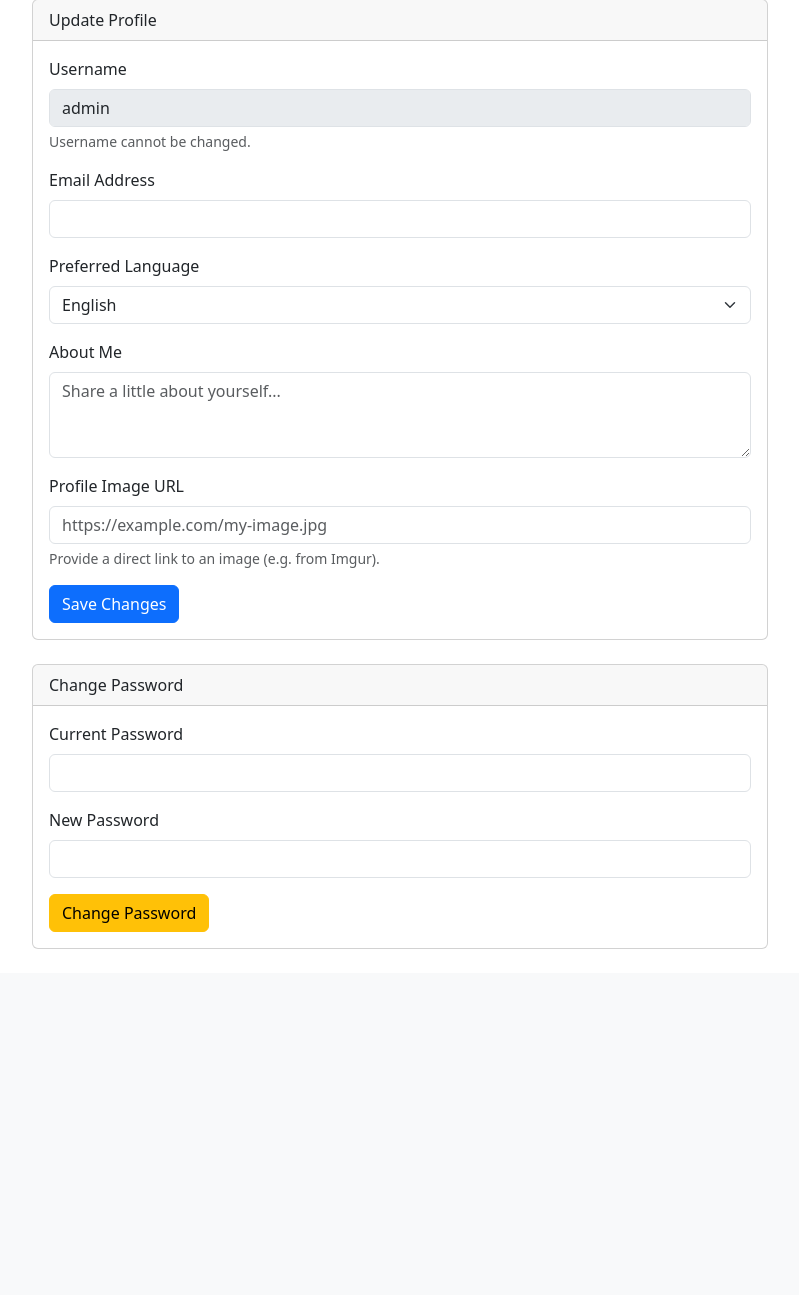
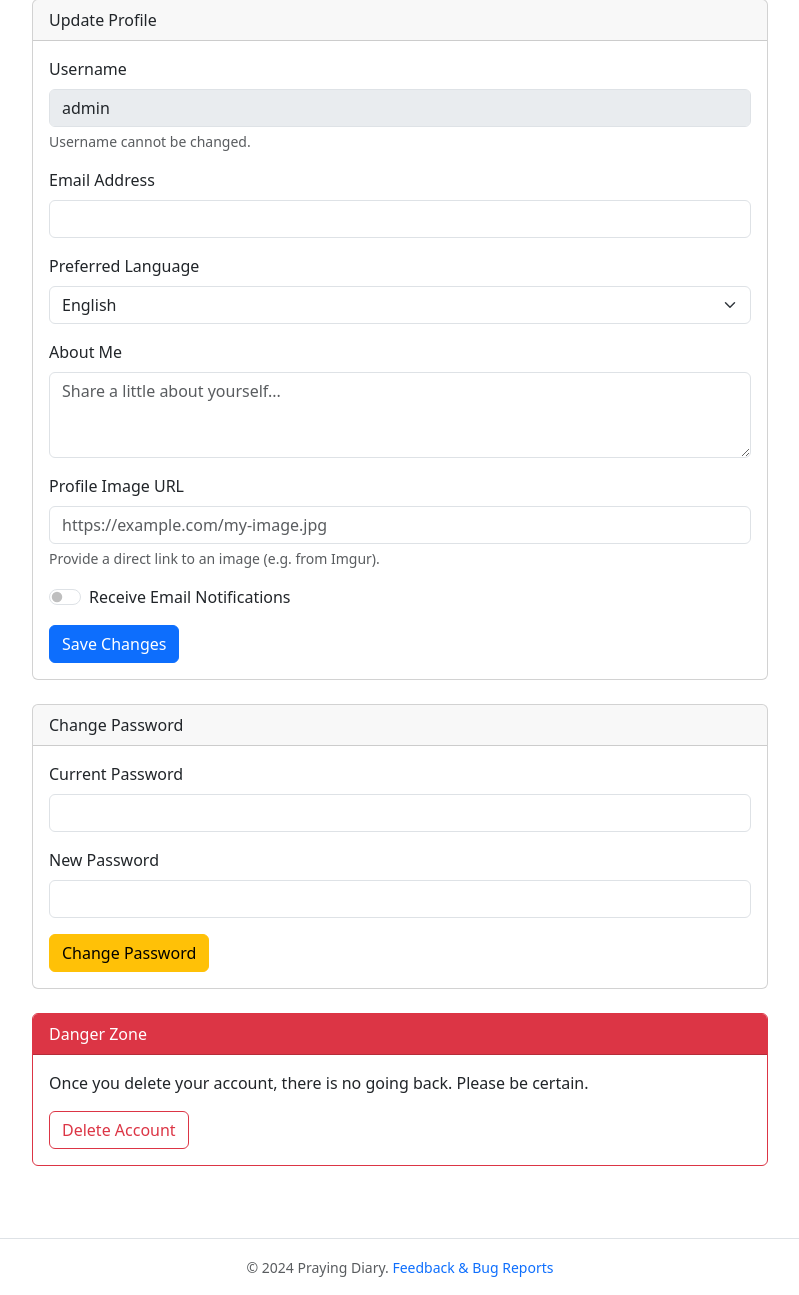
Before and after one commit to arm00pv/pray, a Flask app: page /settings/ in a window 1280 px wide. Shown: the part 127-1422 px from the top of the page, without its empty margins (240-1039 px from the left). Before the commit the page ends 1076 px from the top, so only its background shows below. Run offline with Flask 3, Linux system fonts and the light colour scheme; a user stored in the database is signed in; data that the repository does not hold is empty.

Commit message:
Implement Account Deletion and Feedback System
- Added `Feedback` model.
- Created `routes/feedback_routes.py` and templates.
- Added `delete_account` route to `settings_routes.py` with full cleanup logic.
- Updated Admin Dashboard to manage feedback.
- Updated translations (English/Spanish).

Co-authored-by: arm00pv <207780510+arm00pv@users.noreply.github.com>

```diff
--- a/app.py
+++ b/app.py
@@ -21,6 +21,7 @@ from routes.message_routes import message_bp
 from routes.reminder_routes import reminder_bp
 from routes.goal_routes import goal_bp
 from routes.game_routes import game_bp
+from routes.feedback_routes import feedback_bp
 from utils import get_random_verse, send_email, get_todays_reading
 from models import Announcement, PrayerReminder
 from apscheduler.schedulers.background import BackgroundScheduler
@@ -93,6 +94,7 @@ def create_app():
     app.register_blueprint(reminder_bp)
     app.register_blueprint(goal_bp)
     app.register_blueprint(game_bp)
+    app.register_blueprint(feedback_bp)
 
     @app.context_processor
     def inject_context():
--- a/models.py
+++ b/models.py
@@ -21,6 +21,7 @@ class User(UserMixin, db.Model):
     about_me = db.Column(db.String(500), nullable=True) # Added Bio
     profile_image_url = db.Column(db.String(255), nullable=True) # Added Profile Image
     preferred_language = db.Column(db.String(10), default='en') # Added Preferred Language
+    allow_email_notifications = db.Column(db.Boolean, default=True) # Notification Preference
     password_hash = db.Column(db.String(255), nullable=False)
     created_at = db.Column(db.DateTime, default=lambda: datetime.now(timezone.utc))
     is_verified = db.Column(db.Boolean, default=False)
@@ -264,3 +265,14 @@ class AdminUserNote(db.Model):
 
     admin = db.relationship('Admin')
     user = db.relationship('User', backref='admin_notes')
+
+class Feedback(db.Model):
+    id = db.Column(db.Integer, primary_key=True)
+    user_id = db.Column(db.Integer, db.ForeignKey('user.id'), nullable=True)
+    category = db.Column(db.String(50), default='general') # bug, feature, general, prayer_request
+    content = db.Column(db.Text, nullable=False)
+    email = db.Column(db.String(150), nullable=True) # For anonymous feedback
+    status = db.Column(db.String(20), default='new') # new, read, in_progress, resolved
+    created_at = db.Column(db.DateTime, default=lambda: datetime.now(timezone.utc))
+
+    user = db.relationship('User', backref='feedback_entries')
--- a/routes/settings_routes.py
+++ b/routes/settings_routes.py
@@ -1,7 +1,12 @@
 from flask import Blueprint, render_template, redirect, url_for, flash, request
-from flask_login import login_required, current_user
+from flask_login import login_required, current_user, logout_user
 from flask_babel import _
-from models import User
+from models import (
+    User, Amen, Praise, GroupMessage, PrivateMessage, PrayerReminder,
+    SavedPrayer, SpiritualGoal, Notification, GratitudeEntry,
+    AdminUserNote, PrayerPartnerMatch, Testimony, PrayerEntry,
+    GroupEvent, PrayerGroup
+)
 from extensions import db, bcrypt
 
 settings_bp = Blueprint('settings', __name__, url_prefix='/settings')
@@ -17,6 +22,7 @@ def index():
             about_me = request.form.get('about_me')
             profile_image_url = request.form.get('profile_image_url')
             preferred_language = request.form.get('preferred_language')
+            allow_email_notifications = 'allow_email_notifications' in request.form
 
             # Check uniqueness if changed
             if email != current_user.email:
@@ -27,8 +33,11 @@ def index():
 
             current_user.about_me = about_me
             current_user.profile_image_url = profile_image_url
+            current_user.allow_email_notifications = allow_email_notifications
+
             if preferred_language in ['en', 'es']:
                 current_user.preferred_language = preferred_language
+
             db.session.commit()
             flash(_('Profile updated.'))
 
@@ -46,3 +55,68 @@ def index():
         return redirect(url_for('settings.index'))
 
     return render_template('settings.html')
+
+@settings_bp.route('/delete_account', methods=['POST'])
+@login_required
+def delete_account():
+    user = current_user
+    uid = user.id
+
+    try:
+        # 1. Delete direct dependencies (where User is the dependent)
+        Amen.query.filter_by(user_id=uid).delete()
+        Praise.query.filter_by(user_id=uid).delete()
+        GroupMessage.query.filter_by(user_id=uid).delete()
+        PrivateMessage.query.filter((PrivateMessage.sender_id==uid) | (PrivateMessage.recipient_id==uid)).delete()
+        PrayerReminder.query.filter_by(user_id=uid).delete()
+        SavedPrayer.query.filter_by(user_id=uid).delete()
+        SpiritualGoal.query.filter_by(user_id=uid).delete()
+        Notification.query.filter_by(user_id=uid).delete()
+        GratitudeEntry.query.filter_by(user_id=uid).delete()
+        AdminUserNote.query.filter_by(user_id=uid).delete()
+        PrayerPartnerMatch.query.filter((PrayerPartnerMatch.user_id_1==uid) | (PrayerPartnerMatch.user_id_2==uid)).delete()
+
+        # 2. Delete Testimonies and their Praises
+        user_testimonies = Testimony.query.filter_by(user_id=uid).all()
+        for t in user_testimonies:
+            Praise.query.filter_by(testimony_id=t.id).delete()
+            db.session.delete(t)
+
+        # 3. Delete Prayer Entries and their dependencies
+        user_entries = PrayerEntry.query.filter_by(user_id=uid).all()
+        for e in user_entries:
+            Amen.query.filter_by(entry_id=e.id).delete()
+            SavedPrayer.query.filter_by(prayer_entry_id=e.id).delete()
+            PrayerReminder.query.filter_by(entry_id=e.id).delete()
+            db.session.delete(e)
+
+        # 4. Handle Groups
+        # Remove user from memberships and admin roles
+        user.prayer_groups = []
+        user.admin_groups = []
+
+        # Delete events created by the user (regardless of group)
+        GroupEvent.query.filter_by(created_by=uid).delete()
+
+        # Delete groups created by the user
+        owned_groups = PrayerGroup.query.filter_by(created_by=uid).all()
+        for g in owned_groups:
+             GroupMessage.query.filter_by(group_id=g.id).delete()
+             GroupEvent.query.filter_by(group_id=g.id).delete()
+             # Clear associations
+             g.members = []
+             g.admins = []
+             db.session.delete(g)
+
+        # 5. Delete the User
+        db.session.delete(user)
+        db.session.commit()
+
+        logout_user()
+        flash(_('Your account has been permanently deleted.'), 'success')
+        return redirect(url_for('index'))
+
+    except Exception as e:
+        db.session.rollback()
+        flash(_('An error occurred while deleting your account: %(error)s', error=str(e)), 'danger')
+        return redirect(url_for('settings.index'))
--- a/templates/admin_dashboard.html
+++ b/templates/admin_dashboard.html
@@ -85,6 +85,7 @@
                 </form>
                 <a href="{{ url_for('admin.flagged_entries') }}" class="btn btn-danger">{{ _('Review Flagged Entries') }}</a>
                 <a href="{{ url_for('admin.community_emails') }}" class="btn btn-info">{{ _('Community Email List') }}</a>
+                <a href="{{ url_for('admin.feedback') }}" class="btn btn-primary">{{ _('User Feedback') }}</a>
                 <a href="{{ url_for('admin.export_all_entries') }}" class="btn btn-outline-success">{{ _('Export All Entries') }}</a>
                 <a href="{{ url_for('admin.system_health') }}" class="btn btn-outline-dark">{{ _('System Health') }}</a>
             </div>
--- a/templates/base.html
+++ b/templates/base.html
@@ -100,6 +100,13 @@
         {% endwith %}
         {% block content %}{% endblock %}
     </div>
+
+    <footer class="mt-5 py-3 text-center text-muted border-top">
+        <div class="container">
+            <small>&copy; 2024 Praying Diary. <a href="{{ url_for('feedback.index') }}" class="text-decoration-none">{{ _('Feedback & Bug Reports') }}</a></small>
+        </div>
+    </footer>
+
     <script src="https://cdn.jsdelivr.net/npm/bootstrap@5.3.0/dist/js/bootstrap.bundle.min.js"></script>
     <script>
         document.addEventListener('DOMContentLoaded', () => {
--- a/templates/settings.html
+++ b/templates/settings.html
@@ -41,6 +41,12 @@
                         <img src="{{ current_user.profile_image_url }}" alt="Profile" class="img-thumbnail" style="max-height: 100px;">
                     </div>
                     {% endif %}
+
+                    <div class="mb-3 form-check form-switch">
+                        <input class="form-check-input" type="checkbox" id="allow_email_notifications" name="allow_email_notifications" {% if current_user.allow_email_notifications %}checked{% endif %}>
+                        <label class="form-check-label" for="allow_email_notifications">{{ _('Receive Email Notifications') }}</label>
+                    </div>
+
                     <button type="submit" class="btn btn-primary">{{ _('Save Changes') }}</button>
                 </form>
             </div>
@@ -63,6 +69,40 @@
                 </form>
             </div>
         </div>
+
+        <div class="card border-danger mb-4">
+            <div class="card-header bg-danger text-white">{{ _('Danger Zone') }}</div>
+            <div class="card-body">
+                <p>{{ _('Once you delete your account, there is no going back. Please be certain.') }}</p>
+                <button type="button" class="btn btn-outline-danger" data-bs-toggle="modal" data-bs-target="#deleteAccountModal">
+                    {{ _('Delete Account') }}
+                </button>
+            </div>
+        </div>
+    </div>
+</div>
+
+<!-- Delete Confirmation Modal -->
+<div class="modal fade" id="deleteAccountModal" tabindex="-1">
+    <div class="modal-dialog">
+        <div class="modal-content">
+            <div class="modal-header">
+                <h5 class="modal-title">{{ _('Delete Account') }}</h5>
+                <button type="button" class="btn-close" data-bs-dismiss="modal"></button>
+            </div>
+            <div class="modal-body">
+                <p>{{ _('Are you absolutely sure?') }}</p>
+                <form action="{{ url_for('settings.delete_account') }}" method="POST">
+                    <div class="form-check mb-3">
+                        <input class="form-check-input" type="checkbox" required id="confirm_delete">
+                        <label class="form-check-label" for="confirm_delete">
+                            {{ _('I understand that all my data (prayers, groups, messages) will be permanently deleted.') }}
+                        </label>
+                    </div>
+                    <button type="submit" class="btn btn-danger">{{ _('Yes, Delete My Account') }}</button>
+                </form>
+            </div>
+        </div>
     </div>
 </div>
 {% endblock %}
```
Also changed, not shown: routes/admin_routes.py (+16 -1 lines), routes/feedback_routes.py (added, +34 -0 lines), templates/admin_feedback.html (added, +64 -0 lines), templates/feedback.html (added, +40 -0 lines), tests/test_new_features.py (added, +47 -0 lines), utils/common.py (+22 -0 lines), translations/es/LC_MESSAGES/messages.po, 2 other files.
